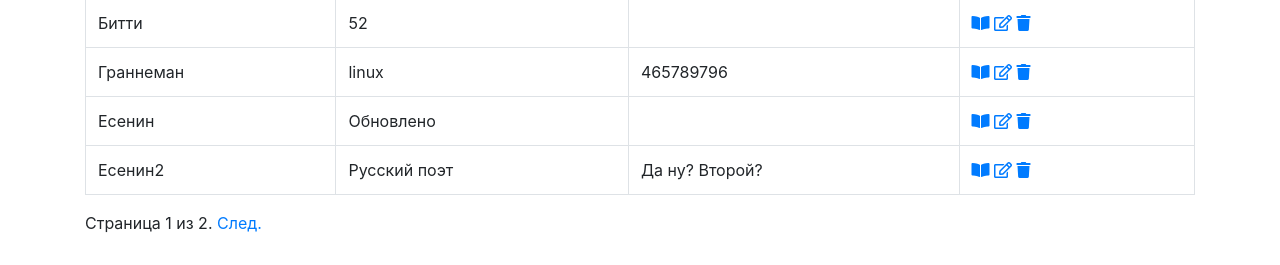
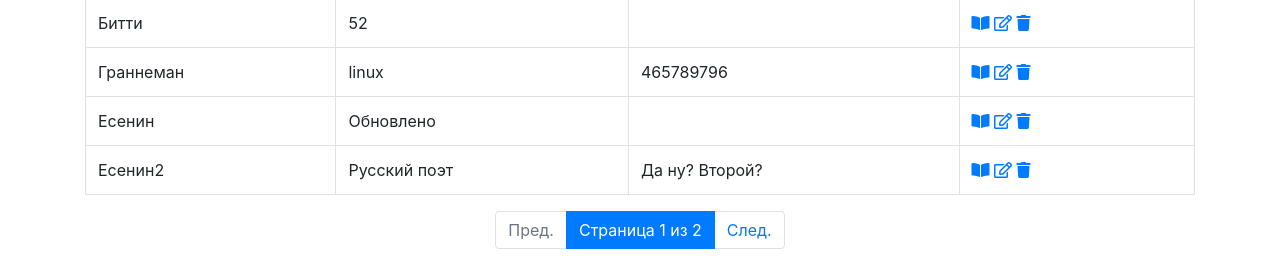
Before and after one commit to gonchigor/internetshop, a Django app: page /ref/author/ in a window 1280 px wide. Shown: the part 703-968 px from the top of the page. Before the commit the page ends 936 px from the top, so only its background shows below. Run offline with Django 3.2, Linux system fonts and the light colour scheme; data comes from the database, SQL or seed files in the repository; both versions use the stored data as it was after the commit; some libraries are stand-ins or nearby versions.

Commit message:
fix paginator

```diff
--- a/dimensionsapp/views.py
+++ b/dimensionsapp/views.py
@@ -47,6 +47,7 @@ class ListViewFilter(ListView):
         context = super().get_context_data(**kwargs)
         if 'search' in self.request.GET:
             context['form'] = self.form({'search': self.request.GET['search']})
+            context['search_string'] = self.request.GET['search']
         else:
             context['form'] = self.form()
         return context
--- a/templates/dimension_list.html
+++ b/templates/dimension_list.html
@@ -72,19 +72,30 @@
             {% endblock %}
         </table>
         {% if is_paginated %}
-            <div class="pagination">
-                <span class="page-links">
-                    {% if page_obj.has_previous %}
-                        <a href="?page={{ page_obj.previous_page_number }}">Пред.</a>
-                    {% endif %}
-                    <span class="page-current">
-                        Страница {{ page_obj.number }} из {{ page_obj.paginator.num_pages }}.
-                    </span>
-                    {% if page_obj.has_next %}
-                        <a href="?page={{ page_obj.next_page_number }}">След.</a>
-                    {% endif %}
-                </span>
-            </div>
+            <ul class="pagination  justify-content-center">
+                {% if page_obj.has_previous %}
+                    <li class="page-item">
+                        <a href="?page={{ page_obj.previous_page_number }}" class="page-link">Пред.</a>
+                    </li>
+                {% else %}
+                    <li class="page-item disabled">
+                        <a href="#" tabindex="-1" class="page-link">Пред.</a>
+                    </li>
+                {% endif %}
+                <li class="page-item active">
+                    <span class="page-link"> Страница {{ page_obj.number }} из {{ page_obj.paginator.num_pages }}</span>
+                </li>
+                {% if page_obj.has_next %}
+                    <li class="page-item">
+                        <a href="?page={{ page_obj.next_page_number }}" class="page-link">След.</a>
+                    </li>
+                {% else %}
+                    <li class="page-item disabled">
+                        <a href="#" tabindex="-1" class="page-link">След.</a>
+                    </li>
+                {% endif %}
+
+            </ul>
         {% endif %}
     </div>
 
```
Also changed, not shown: goodsapp/views.py (+7 -5 lines), home/views.py (+7 -4 lines), db.sqlite3.
